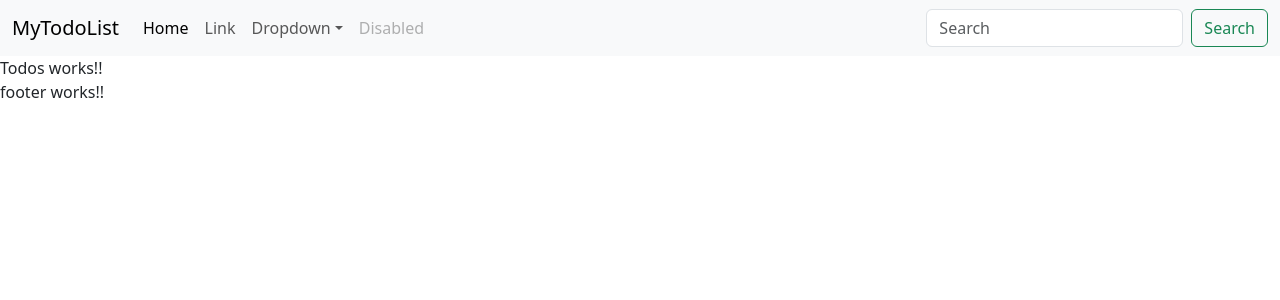
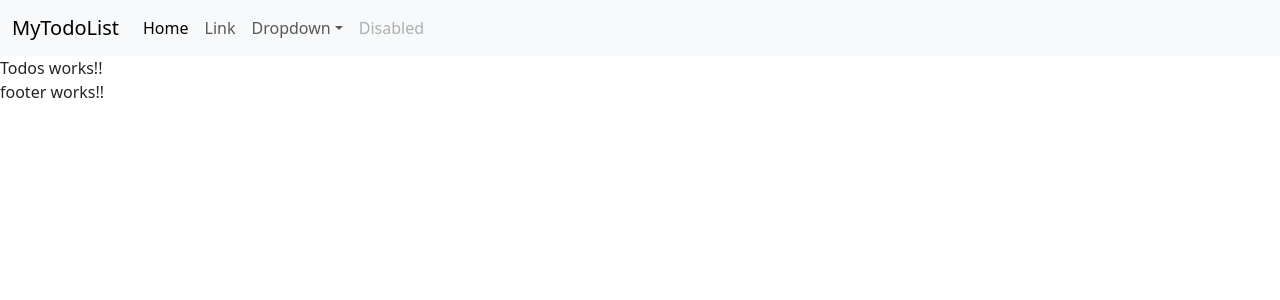
Before and after one commit to Nishantrde/lrn_react, a React (Create React App) app: page / in a window 1280 px wide. Shown: the top 300 px of the page. Built offline with nearby package versions, Linux system fonts and the light colour scheme.

Commit message:
making the search bar disable

```diff
--- a/src/App.js
+++ b/src/App.js
@@ -9,7 +9,7 @@ function App() {
   let x = 2;
   return (
     <>
-    <Header title = "MyTodoList" searchbar = {true}/>
+    <Header title = "MyTodoList" searchbar = {false}/>
     <Todos/>
     <Footer/>
     </>
```
